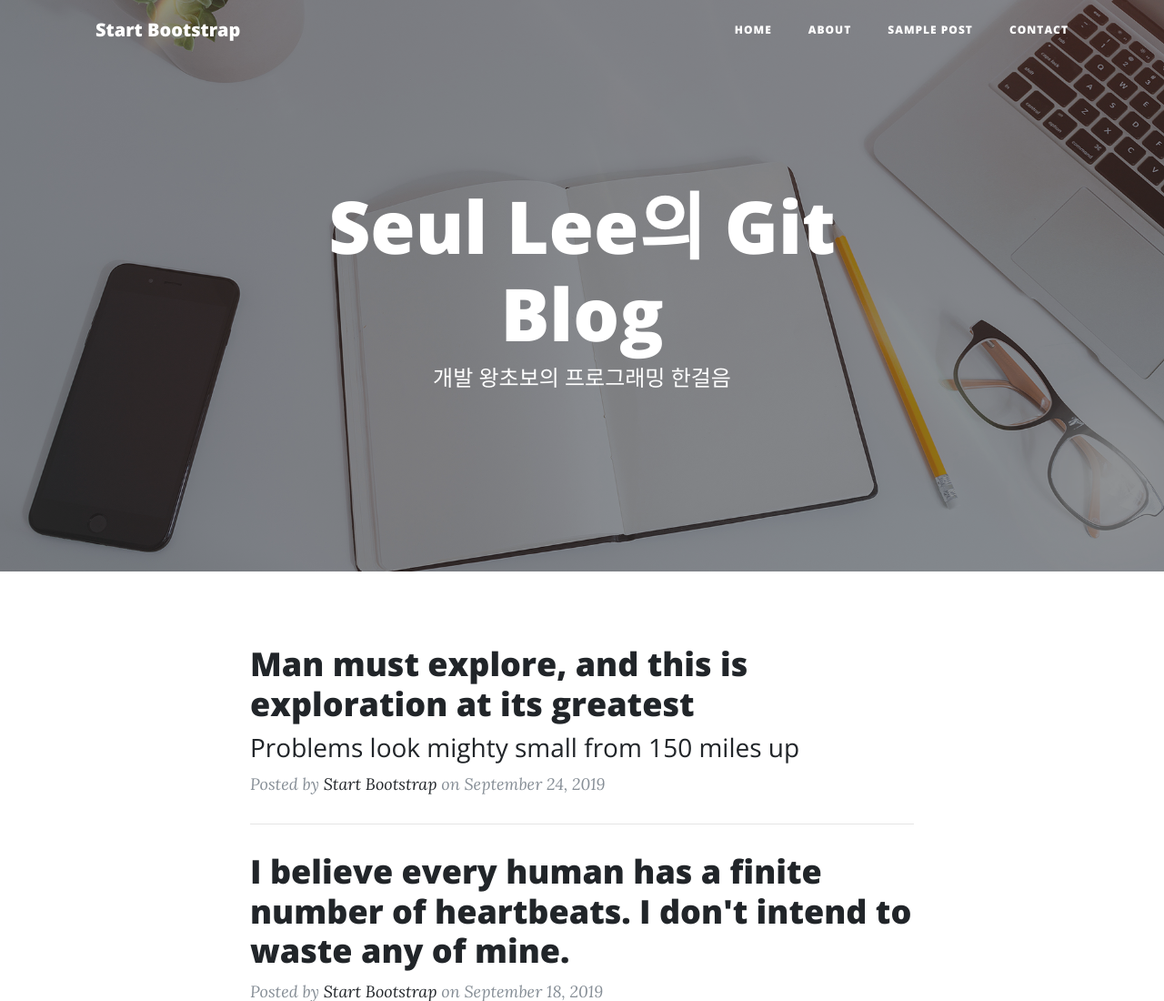
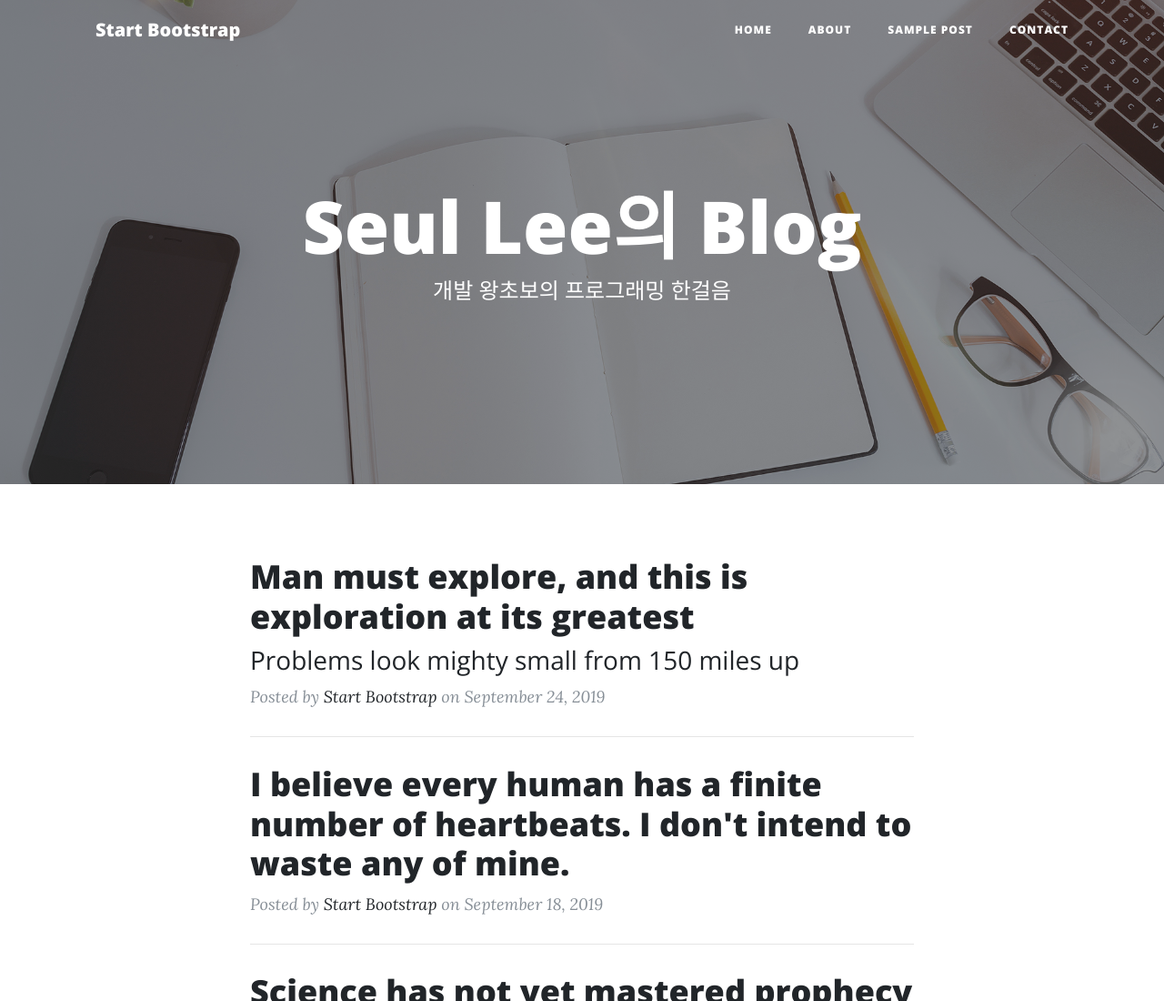
Before and after one commit to QuartzzBlue/QuartzzBlue.github.io, a website: page index.html in a window 1280 px wide. Shown: the top 1100 px of the page at 91% size. Drawn offline with nearby package versions, Linux system fonts and the light colour scheme.

Commit message:
modified titile

```diff
--- a/index.html
+++ b/index.html
@@ -59,7 +59,7 @@
       <div class="row">
         <div class="col-lg-8 col-md-10 mx-auto">
           <div class="site-heading">
-            <h1>Seul Lee의 Git Blog</h1>
+            <h1>Seul Lee의 Blog</h1>
             <span class="subheading">개발 왕초보의 프로그래밍 한걸음</span>
           </div>
         </div>
```
